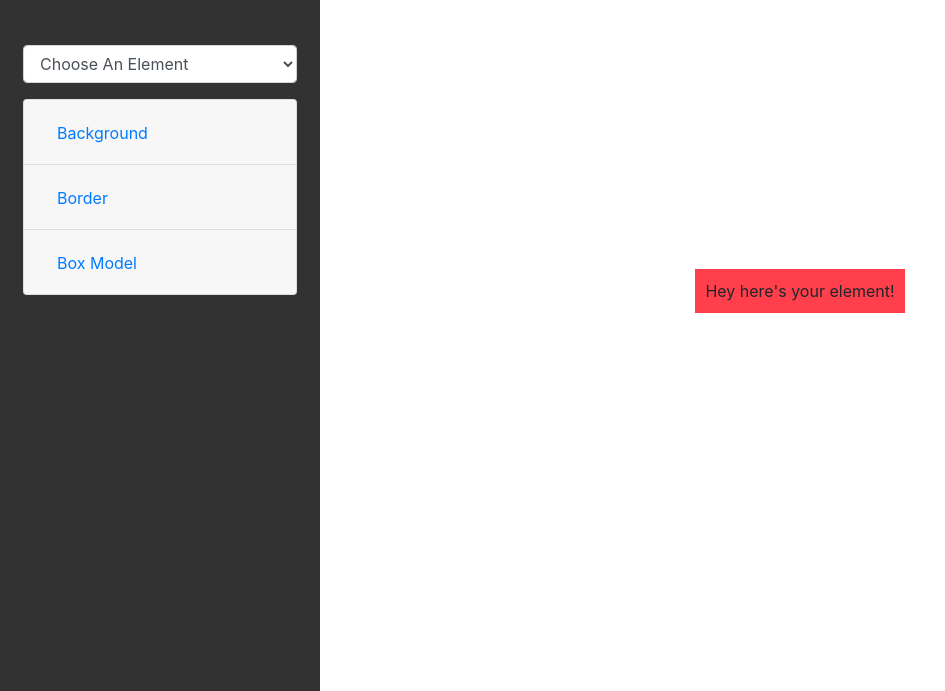
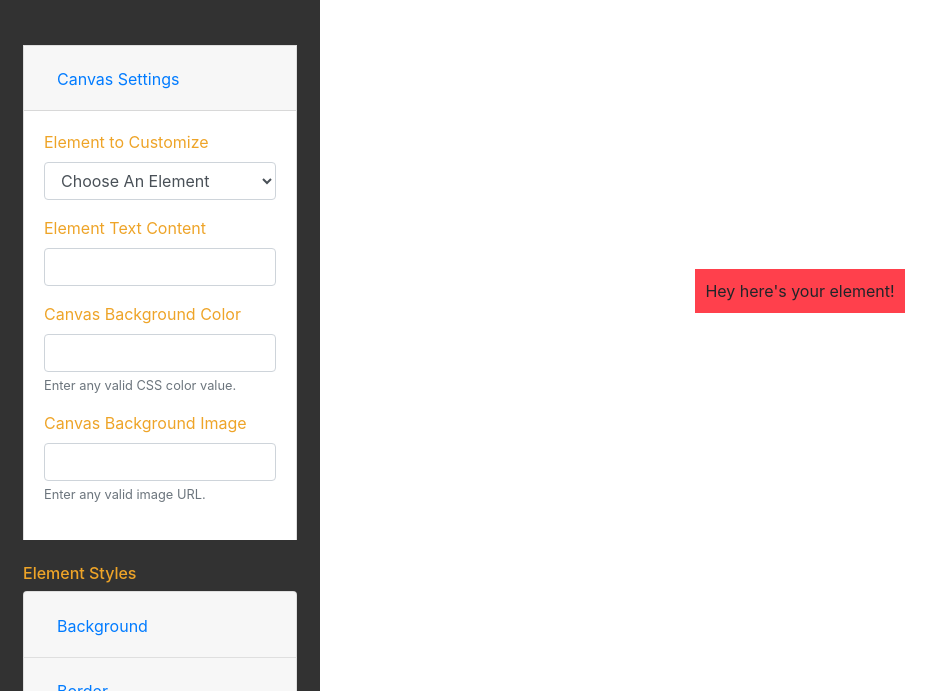
Before and after one commit to mikallwilsonn/elementsandbox, a React app: page / in a window 1280 px wide. Shown: the part 109-800 px from the top of the page, without its empty margins (0-945 px from the left). Built offline with nearby package versions, Linux system fonts and the light colour scheme.

Commit message:
Users can now add custom text to the element and customize the canvas background

```diff
--- a/src/components/mixins/InputControl.js
+++ b/src/components/mixins/InputControl.js
@@ -11,7 +11,7 @@ const InputControl = ({ label, styleName, help }) => {
                 {label}
             </label>
 
-            <input type="email" className="form-control element-control" id={styleName} name={styleName} aria-describedby={`${styleName}Help`} placeholder="" />
+            <input type="text" className="form-control element-control" id={styleName} name={styleName} aria-describedby={`${styleName}Help`} placeholder="" />
 
             {help ?
                 <small id={`${styleName}Help`} className="form-text text-muted mb-2">
--- a/src/components/sections/ElementList.js
+++ b/src/components/sections/ElementList.js
@@ -16,6 +16,7 @@ class ElementList extends Component {
         elementGenerator.addEventListener( 'change', function(){
             // Remove current element from page
             let prevElement = document.querySelector( "#Element" );
+            let prevElementText = prevElement.textContent;
             prevElement.parentNode.removeChild( prevElement );
 
             // Get value of select menu
@@ -27,8 +28,9 @@ class ElementList extends Component {
             elementCanvas.appendChild( newElement );
 
             // After new element is appendeed set it's inner text
-            //let appendedElement = document.querySelector( "#Element" );
-            //appendedElement.innerText( 'Hey this is new' );
+            let appendedElement = document.querySelector( "#Element" );
+            let text = document.querySelector( '#element-text-content' ).value;
+            appendedElement.textContent = text || prevElementText;
 
         }, false );
     }
@@ -47,6 +49,9 @@ class ElementList extends Component {
     render() {
         return (
             <div className="form-group">
+                <label htmlFor="ElementGenerator" className="text-theme-primary">
+                    Element to Customize
+                </label>
                 <select id="ElementGenerator" className="form-control">
                     <option disabled defaultValue selected>Choose An Element</option>
                     {this.renderOptions()}
--- a/src/components/sections/Sidebar.js
+++ b/src/components/sections/Sidebar.js
@@ -14,6 +14,12 @@ import BoxModelControls from './controls/BoxModelControls';
 // ----
 // Sidebar
 class Sidebar extends Component {
+
+    updateElementText( value ) {
+        const element = document.querySelector( '#Element' );
+        element.textContent = value;
+    }
+
     render() {
         return (
             <section id="Sidebar" className="col-lg-3 m-0 p-2 bg-theme-black text-white">
@@ -24,7 +30,66 @@ class Sidebar extends Component {
 
                 <div className="col-lg-12 mt-5 d-flex flex-column">
 
-                    <ElementList />
+
+                    <div className="accordion" id="canvasSettings">
+                        <div className="card">
+                            <div className="card-header" id="headingOne">
+                            <h2 className="mb-0">
+                                <button className="btn btn-link" type="button" data-toggle="collapse" data-target="#collapseOne" aria-expanded="true" aria-controls="collapseOne">
+                                    Canvas Settings
+                                </button>
+                            </h2>
+                            </div>
+
+                            <div id="collapseOne" className="collapse show" aria-labelledby="headingOne" data-parent="#canvasSettings">
+                                <div className="card-body">
+
+                                    <ElementList />
+
+
+                                    <div className="form-group text-theme-primary mt-3">
+                                        <label htmlFor="element-text-content">
+                                            Element Text Content
+                                        </label>
+
+                                        <input type="text" className="form-control" id="element-text-content" name="element-text-content" aria-describedby="element-text-contentHelp" placeholder=""
+                                            onChange={( event ) => this.updateElementText( event.target.value )}
+                                        />
+
+                                    </div>
+
+                                    <div className="form-group text-theme-primary mt-3">
+                                        <label htmlFor="canvas-background-color">
+                                            Canvas Background Color
+                                        </label>
+
+                                        <input type="text" className="form-control element-control" id="canvas-background-color" name="canvas-background-color" aria-describedby="canvas-background-colorHelp" placeholder="" />
+
+                                        <small id="canvas-background-colorHelp" className="form-text text-muted mb-2">
+                                            Enter any valid CSS color value.
+                                        </small>
+                                    </div>
+
+
+                                    <div className="form-group text-theme-primary mt-3">
+                                        <label htmlFor="canvas-background-image">
+                                            Canvas Background Image
+                                        </label>
+
+                                        <input type="text" className="form-control element-control" id="canvas-background-image" name="canvas-background-image" aria-describedby="canvas-background-imageHelp" placeholder="" />
+
+                                        <small id="canvas-background-imageHelp" className="form-text text-muted mb-2">
+                                            Enter any valid image URL.
+                                        </small>
+                                    </div>
+
+                                </div>
+                            </div>
+                        </div>
+                    </div>
+
+                    <br />
+                    <h2 className="h6 text-theme-primary">Element Styles</h2>
 
                     <div className="accordion" id="controls">
 
--- a/src/theme/element.css
+++ b/src/theme/element.css
@@ -45,43 +45,45 @@
 
 #Element {
     /* -- Background -- */
-    background-color: var(--background-color);
-    background-attachment: var(--background-attachment);
-    background-blend-mode: var(--background-blend-mode);
-    background-clip: var(--background-clip);
-    background-image: var(--background-image);
-    background-origin: var(--background-origin);
-    background-position: var(--background-position);
-    background-repeat: var(--background-repeat);
-    background-size: var(--background-size);
+    background-color: var( --background-color );
+    background-attachment: var( --background-attachment );
+    background-blend-mode: var( --background-blend-mode );
+    background-clip: var( --background-clip );
+    background-image: var( --background-image );
+    background-origin: var( --background-origin );
+    background-position: var( --background-position );
+    background-repeat: var( --background-repeat );
+    background-size: var( --background-size );
 
 
     /* -- Border -- */
-    border-radius: var(--border-radius);
+    border-radius: var( --border-radius );
 
 
     /* -- Box Model -- */
-    padding: var(--padding);
-    margin: var(--margin);
-    display: var(--display);
-    opacity: var(--opacity);
-    position: var(--position);
+    padding: var( --padding );
+    margin: var( --margin );
+    display: var( --display );
+    opacity: var( --opacity );
+    position: var( --position );
 
 
     /* -- Filters -- */
-    filter: blur(var(--blur))
-        brightness(var(--brightness))
-        contrast(var(--contrast))
-        grayscale(var(--grayscale))
-        hue-rotate(var(--hue-rotate))
-        invert(var(--invert))
-        opacity(var(--opacity))
-        saturate(var(--saturate))
-        sepia(var(--sepia));
+    filter: blur( var( --blur ))
+        brightness( var( --brightness ))
+        contrast( var( --contrast ))
+        grayscale( var( --grayscale ))
+        hue-rotate( var( --hue-rotate ))
+        invert( var( --invert ))
+        opacity( var( --opacity ))
+        saturate( var( --saturate ))
+        sepia( var( --sepia ));
 
 
     /* -- Transforms -- */
-    transform: rotate(var(--rotate))
-        rotateY(var(--rotate-y))
-        rotateX(var(--rotate-x));
+    transform: rotate( var( --rotate ))
+        rotateY( var( --rotate-y ))
+        rotateX( var( --rotate-x ));
+
+    transition:0.1s;
 }
--- a/src/theme/main.css
+++ b/src/theme/main.css
@@ -5,6 +5,11 @@
 @import './variables.css';
 @import './element.css';
 
+
+:root {
+    --canvas-background-color: #FFF;
+    --canvas-background-image: url( '' );
+}
 
 /* ----
 ----------- Global
@@ -39,4 +44,7 @@ body, #root {
 /* ----
 ----------- ElementCanvas
 ---- */
-#ElementCanvas {}
+#ElementCanvas {
+    background-color: var( --canvas-background-color );
+    background-color: var( --canvas-background-image );
+}
```
